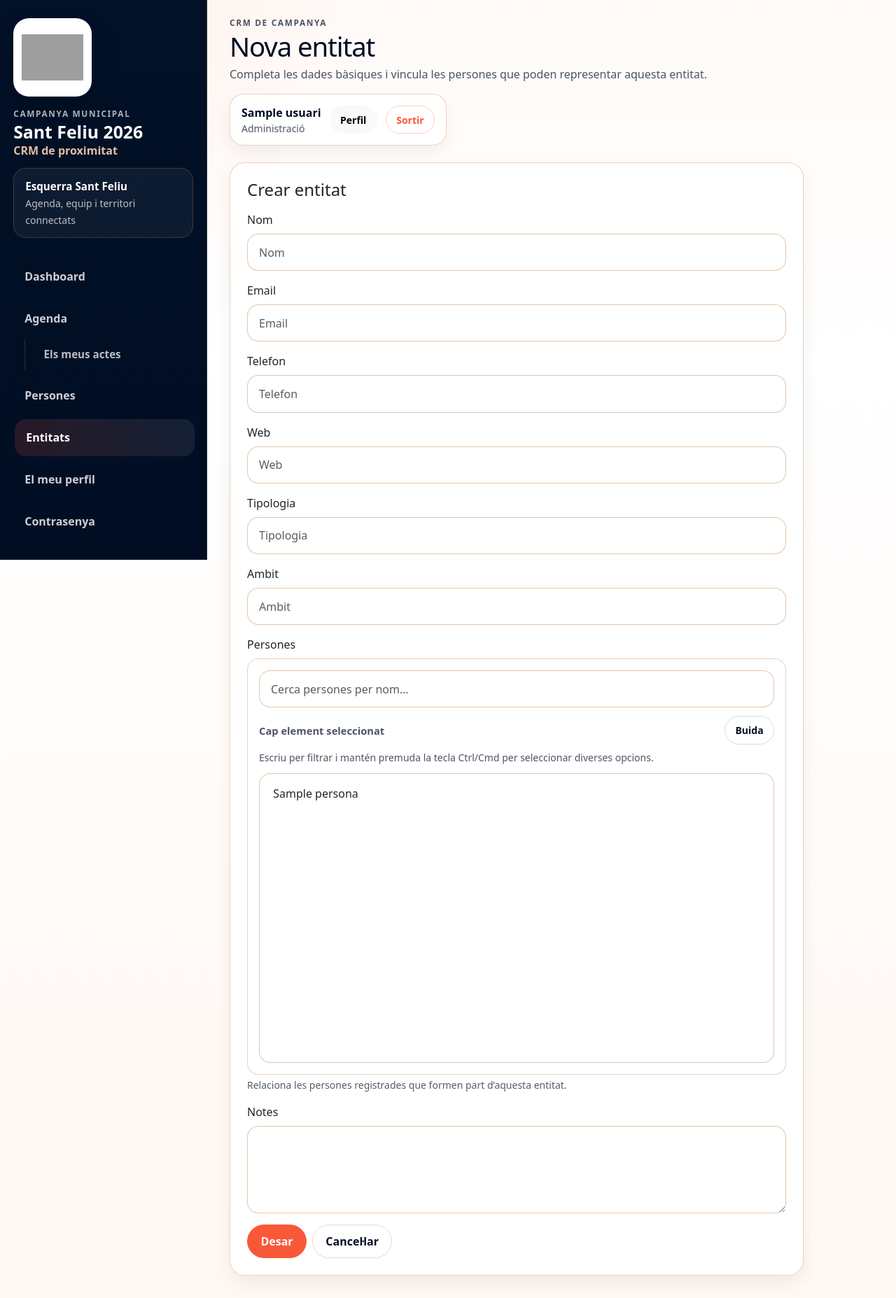
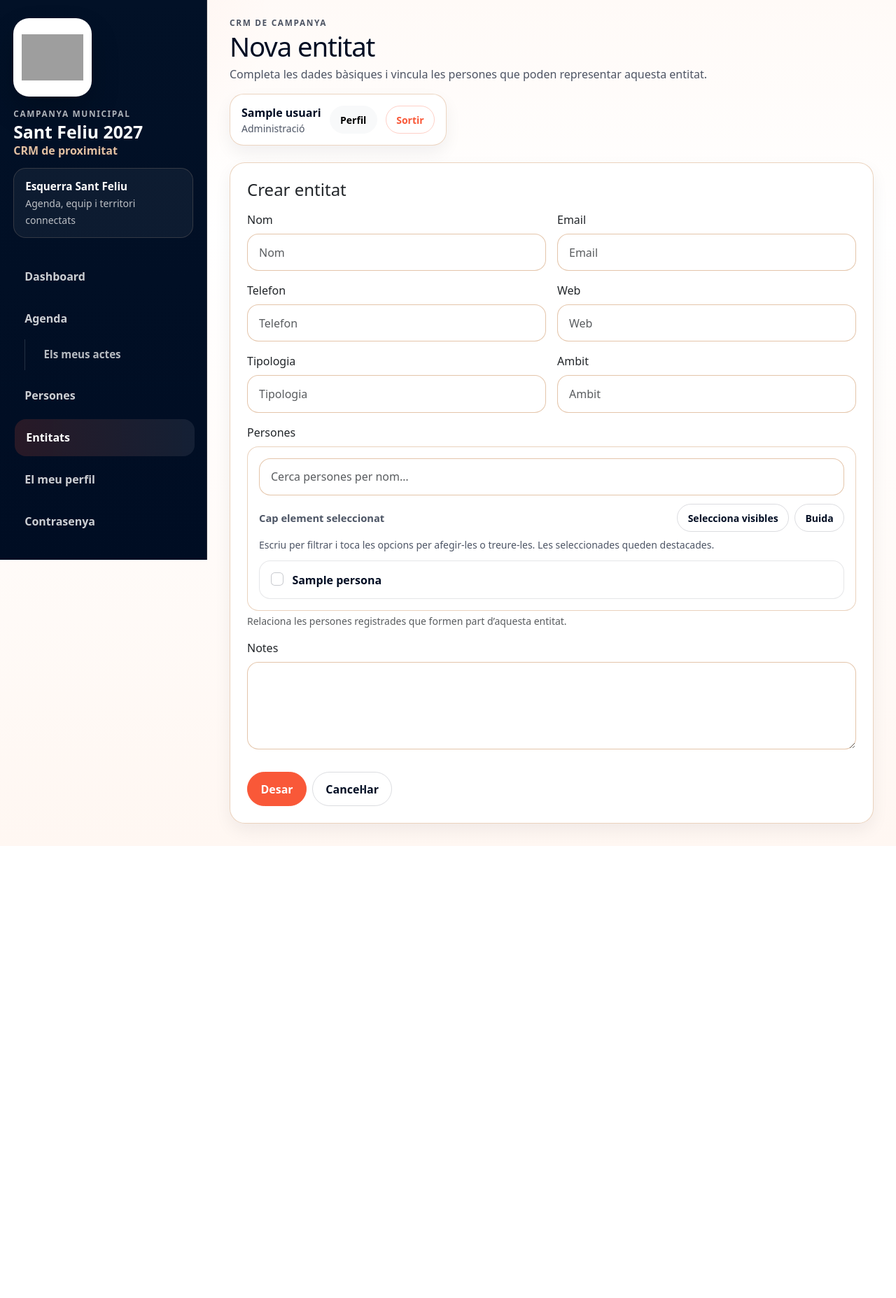
Before and after one commit to aitorivera11/crm-esquerrasantfeliu, a Django app: page /entitats/nova/ in a window 1280 px wide. Shown: the whole page at 70% size. After the commit the page ends 1209 px from the top, so only its background shows below. Run offline with Django 5.2, Linux system fonts and the light colour scheme; a user stored in the database is signed in; tables that the repository leaves empty hold one stand-in row (values such as "Sample post"); some libraries are stand-ins or nearby versions; grey boxes are pictures that could not be loaded.

Commit message:
Improve form layouts and multiselect UX

```diff
--- a/static/css/app.css
+++ b/static/css/app.css
@@ -219,6 +219,7 @@ a:hover { color: var(--accent); }
 .stat-label { color:var(--muted); font-weight:700; }
 .stack-gap > * + * { margin-top: .75rem; }
 .form-narrow { max-width: 820px; }
+.form-wide { max-width: 1280px; }
 .auth-shell { min-height: 100vh; display:grid; place-items:center; padding:1.5rem; }
 .login-shell { width: 100%; display:grid; place-items:center; }
 .login-card { width: min(100%, 560px); margin: 4vh auto; padding: 2rem; }
@@ -307,6 +308,32 @@ textarea.form-control { min-height: 120px; }
 .participacio-compact form { display:inline-flex; }
 .participacio-compact .btn { min-width: 5.5rem; }
 .auth-messages { width:min(100%, 560px); margin: 0 auto 1rem; }
+.responsive-form {
+    display: grid;
+    gap: 1rem;
+}
+.form-grid {
+    display: grid;
+    grid-template-columns: repeat(2, minmax(0, 1fr));
+    gap: 0 1rem;
+}
+.form-grid__item {
+    min-width: 0;
+}
+.form-grid__item--full {
+    grid-column: 1 / -1;
+}
+.sidebar-mobile-account {
+    padding-top: .35rem;
+}
+.sidebar-mobile-account__name {
+    color: white;
+    font-weight: 700;
+}
+.sidebar-mobile-account__role {
+    color: rgba(255,255,255,.68);
+    font-size: .92rem;
+}
 
 @media (max-width: 991.98px) {
     .app-sidebar { transform: translateX(-100%); transition: transform .2s ease; max-width: min(296px, calc(100vw - 1rem)); }
@@ -636,11 +663,19 @@ textarea.form-control { min-height: 120px; }
     display: grid;
     gap: .75rem;
 }
+.searchable-multiselect__search-wrap {
+    position: relative;
+}
 .searchable-multiselect__meta {
     display: flex;
     justify-content: space-between;
     align-items: center;
     gap: .75rem;
+    flex-wrap: wrap;
+}
+.searchable-multiselect__actions {
+    display: flex;
+    gap: .5rem;
     flex-wrap: wrap;
 }
 .searchable-multiselect__summary {
@@ -649,14 +684,107 @@ textarea.form-control { min-height: 120px; }
     color: var(--muted);
 }
 .searchable-multiselect select.form-select {
-    min-height: 15rem;
-    padding: .5rem;
+    display: none;
 }
-.searchable-multiselect select.form-select option {
-    border-radius: .7rem;
-    padding: .55rem .7rem;
-    margin-bottom: .15rem;
+.searchable-multiselect__selected {
+    display: flex;
+    flex-wrap: wrap;
+    gap: .45rem;
+}
+.searchable-multiselect__tag {
+    display: inline-flex;
+    align-items: center;
+    gap: .45rem;
+    padding: .45rem .7rem;
+    border-radius: 999px;
+    background: var(--accent-soft);
+    color: var(--accent);
+    font-weight: 700;
+    border: 1px solid rgba(249,88,56,.16);
+}
+.searchable-multiselect__tag button {
+    border: 0;
+    background: transparent;
+    color: inherit;
+    padding: 0;
+    line-height: 1;
+    font-weight: 900;
+}
+.searchable-multiselect__options {
+    display: grid;
+    grid-template-columns: repeat(auto-fit, minmax(220px, 1fr));
+    gap: .75rem;
+}
+.searchable-multiselect__group-label {
+    grid-column: 1 / -1;
+    font-size: .78rem;
+    text-transform: uppercase;
+    letter-spacing: .08em;
+    color: var(--muted);
+    font-weight: 700;
+    margin-top: .15rem;
+}
+.searchable-multiselect__option {
+    display: flex;
+    align-items: flex-start;
+    gap: .75rem;
+    width: 100%;
+    text-align: left;
+    padding: .9rem 1rem;
+    border-radius: 1rem;
+    border: 1px solid rgba(0,13,35,.1);
+    background: white;
+    transition: border-color .18s ease, box-shadow .18s ease, transform .18s ease;
+}
+.searchable-multiselect__option:hover {
+    transform: translateY(-1px);
+    border-color: rgba(249,88,56,.32);
+}
+.searchable-multiselect__option.is-selected {
+    border-color: rgba(249,88,56,.42);
+    box-shadow: 0 0 0 .2rem rgba(249,88,56,.10);
+    background: #fff8f4;
+}
+.searchable-multiselect__option-check {
+    width: 1.15rem;
+    height: 1.15rem;
+    border-radius: .35rem;
+    border: 1px solid rgba(0,13,35,.22);
+    flex: 0 0 auto;
+    margin-top: .1rem;
+    position: relative;
+    background: white;
+}
+.searchable-multiselect__option.is-selected .searchable-multiselect__option-check {
+    background: var(--accent);
+    border-color: var(--accent);
+}
+.searchable-multiselect__option.is-selected .searchable-multiselect__option-check::after {
+    content: "✓";
+    position: absolute;
+    inset: 50% auto auto 50%;
+    transform: translate(-50%, -58%);
+    color: white;
+    font-size: .78rem;
+    font-weight: 900;
+}
+.searchable-multiselect__option-label {
+    font-weight: 600;
+    color: var(--deep);
 }
 .searchable-multiselect__help {
     margin-top: -.25rem;
 }
+
+@media (max-width: 991.98px) {
+    .form-grid { grid-template-columns: 1fr; }
+}
+
+@media (max-width: 767.98px) {
+    .searchable-multiselect__actions .btn {
+        width: 100%;
+    }
+    .searchable-multiselect__options {
+        grid-template-columns: 1fr;
+    }
+}
--- a/static/js/app.js
+++ b/static/js/app.js
@@ -13,10 +13,15 @@ document.addEventListener('DOMContentLoaded', () => {
     const summary = container.querySelector('[data-searchable-multiselect-summary]');
     const empty = container.querySelector('[data-searchable-multiselect-empty]');
     const clearButton = container.querySelector('[data-searchable-multiselect-clear]');
+    const selectVisibleButton = container.querySelector('[data-searchable-multiselect-select-visible]');
+    const optionsList = Array.from(container.querySelectorAll('[data-searchable-multiselect-option]'));
+    const selectedContainer = container.querySelector('[data-searchable-multiselect-selected]');
 
-    if (!select || !input || !summary || !empty) return;
+    if (!select || !input || !summary || !empty || !selectedContainer) return;
 
     const options = Array.from(select.options);
+    const byValue = new Map(options.map((option) => [String(option.value), option]));
+    const optionButtons = new Map(optionsList.map((button) => [button.dataset.value, button]));
 
     const updateSummary = () => {
       const selected = options.filter((option) => option.selected);
@@ -29,6 +34,44 @@ document.addEventListener('DOMContentLoaded', () => {
       }
     };
 
+    const renderSelected = () => {
+      const selected = options.filter((option) => option.selected);
+      selectedContainer.innerHTML = '';
+
+      if (selected.length === 0) {
+        selectedContainer.classList.add('d-none');
+        return;
+      }
+
+      selected.forEach((option) => {
+        const tag = document.createElement('span');
+        tag.className = 'searchable-multiselect__tag';
+        tag.innerHTML = `<span>${option.text}</span><button type="button" aria-label="Treure ${option.text}">×</button>`;
+        tag.querySelector('button').addEventListener('click', () => {
+          option.selected = false;
+          syncButtonState(String(option.value));
+          select.dispatchEvent(new Event('change', { bubbles: true }));
+        });
+        selectedContainer.appendChild(tag);
+      });
+
+      selectedContainer.classList.remove('d-none');
+    };
+
+    const syncButtonState = (value) => {
+      const button = optionButtons.get(String(value));
+      const option = byValue.get(String(value));
+      if (!button || !option) return;
+      button.classList.toggle('is-selected', option.selected);
+      button.setAttribute('aria-pressed', option.selected ? 'true' : 'false');
+    };
+
+    const syncAllButtons = () => {
+      options.forEach((option) => syncButtonState(String(option.value)));
+      updateSummary();
+      renderSelected();
+    };
+
     const filterOptions = () => {
       const query = input.value.trim().toLowerCase();
       let visibleCount = 0;
@@ -36,6 +79,10 @@ document.addEventListener('DOMContentLoaded', () => {
       options.forEach((option) => {
         const matches = option.text.toLowerCase().includes(query);
         option.hidden = !matches;
+        const button = optionButtons.get(String(option.value));
+        if (button) {
+          button.classList.toggle('d-none', !matches);
+        }
         if (matches) visibleCount += 1;
       });
 
@@ -43,17 +90,38 @@ document.addEventListener('DOMContentLoaded', () => {
     };
 
     input.addEventListener('input', filterOptions);
-    select.addEventListener('change', updateSummary);
+    select.addEventListener('change', syncAllButtons);
+
+    optionsList.forEach((button) => {
+      button.addEventListener('click', () => {
+        const option = byValue.get(button.dataset.value);
+        if (!option) return;
+        option.selected = !option.selected;
+        syncButtonState(button.dataset.value);
+        select.dispatchEvent(new Event('change', { bubbles: true }));
+      });
+    });
 
     if (clearButton) {
       clearButton.addEventListener('click', () => {
         input.value = '';
+        options.forEach((option) => { option.selected = false; });
         filterOptions();
+        select.dispatchEvent(new Event('change', { bubbles: true }));
         input.focus();
       });
     }
 
-    updateSummary();
+    if (selectVisibleButton) {
+      selectVisibleButton.addEventListener('click', () => {
+        options.forEach((option) => {
+          if (!option.hidden) option.selected = true;
+        });
+        select.dispatchEvent(new Event('change', { bubbles: true }));
+      });
+    }
+
+    syncAllButtons();
     filterOptions();
   });
 });
--- a/templates/agenda/acte_form.html
+++ b/templates/agenda/acte_form.html
@@ -10,7 +10,7 @@
             <p class="text-muted mb-0">Els camps de configuració s’han reorganitzat perquè la lectura sigui molt més clara.</p>
         </div>
     </div>
-    <form method="post" class="acte-form-layout">
+    <form method="post" class="acte-form-layout responsive-form">
         {% csrf_token %}
         {% for error in form.non_field_errors %}<div class="alert alert-danger">{{ error }}</div>{% endfor %}
 
--- a/templates/base.html
+++ b/templates/base.html
@@ -22,7 +22,7 @@
                     <img class="brand-logo brand-logo-lg" src="https://www.esquerra.cat/wp-content/uploads/erc-logo.png" alt="Logo Esquerra Republicana">
                     <div>
                         <p class="eyebrow mb-1">Campanya municipal</p>
-                        <span class="brand-link">Sant Feliu 2026<span>CRM de proximitat</span></span>
+                        <span class="brand-link">Sant Feliu 2027<span>CRM de proximitat</span></span>
                     </div>
                 </a>
                 <div class="brand-logo-wrap">
@@ -47,7 +47,7 @@
                     {% block page_intro %}<p class="page-subtitle mb-0">Coordinació clara i ràpida.</p>{% endblock %}
                 </div>
             </div>
-            <div class="header-user card-shadow-sm">
+            <div class="header-user card-shadow-sm d-none d-md-flex">
                 <div>
                     <strong>{{ request.user.nom_complet|default:request.user.username }}</strong>
                     <div class="text-muted small">{{ request.user.get_rol_display }}</div>
--- a/templates/components/form_fields.html
+++ b/templates/components/form_fields.html
@@ -1,11 +1,13 @@
+<div class="form-grid">
 {% for field in form %}
-<div class="mb-3">
+<div class="mb-3 form-grid__item {% if field.field.widget.input_type == 'checkbox' or field.field.widget.allow_multiple_selected or field.field.widget.attrs.rows %}form-grid__item--full{% endif %}">
     <label class="form-label" for="{{ field.id_for_label }}">{{ field.label }}</label>
     {{ field }}
     {% if field.help_text %}<div class="form-text">{{ field.help_text }}</div>{% endif %}
     {% for error in field.errors %}<div class="invalid-feedback d-block">{{ error }}</div>{% endfor %}
 </div>
 {% endfor %}
+</div>
 {% for error in form.non_field_errors %}
 <div class="alert alert-danger">{{ error }}</div>
 {% endfor %}
--- a/templates/components/sidebar_nav.html
+++ b/templates/components/sidebar_nav.html
@@ -10,6 +10,15 @@
     {% if request.user.rol == 'ADMINISTRACIO' or request.user.rol == 'COORDINACIO' %}<a href="{% url 'entitats:entitat_list' %}" class="nav-link-side {% if request.resolver_match.namespace == 'entitats' %}active{% endif %}">Entitats</a>{% endif %}
     <a href="{% url 'usuaris:perfil' %}" class="nav-link-side {% if request.resolver_match.namespace == 'usuaris' and request.resolver_match.url_name == 'perfil' %}active{% endif %}">El meu perfil</a>
     <a href="{% url 'usuaris:canvi_password' %}" class="nav-link-side {% if request.resolver_match.namespace == 'usuaris' and request.resolver_match.url_name == 'canvi_password' %}active{% endif %}">Contrasenya</a>
+    <div class="sidebar-mobile-account d-md-none">
+        <div class="sidebar-section">Compte</div>
+        <div class="sidebar-mobile-account__name">{{ request.user.nom_complet|default:request.user.username }}</div>
+        <div class="sidebar-mobile-account__role">{{ request.user.get_rol_display }}</div>
+        <form method="post" action="{% url 'logout' %}" class="mt-2">
+            {% csrf_token %}
+            <button class="btn btn-sm btn-outline-light w-100">Sortir</button>
+        </form>
+    </div>
     {% if request.user.rol == 'ADMINISTRACIO' %}
         <div class="sidebar-section">Administració</div>
         <a href="{% url 'usuaris:admin_usuari_list' %}" class="nav-link-side nav-link-side-split {% if request.resolver_match.namespace == 'usuaris' and 'admin_usuari' in request.resolver_match.url_name %}active{% endif %}">
--- a/templates/entitats/entitat_form.html
+++ b/templates/entitats/entitat_form.html
@@ -3,9 +3,9 @@
 {% block page_title %}{% if object %}Editar entitat{% else %}Nova entitat{% endif %}{% endblock %}
 {% block page_intro %}<p class="page-subtitle mb-0">Completa les dades bàsiques i vincula les persones que poden representar aquesta entitat.</p>{% endblock %}
 {% block content %}
-<section class="card card-panel form-narrow panel-section">
+<section class="card card-panel form-wide panel-section">
     <h2 class="h4 mb-3">{% if object %}Editar entitat{% else %}Crear entitat{% endif %}</h2>
-    <form method="post">
+    <form method="post" class="responsive-form">
         {% csrf_token %}
         {% include 'components/form_fields.html' with form=form %}
         <div class="d-flex gap-2 flex-wrap">
--- a/templates/persones/persona_form.html
+++ b/templates/persones/persona_form.html
@@ -2,9 +2,9 @@
 {% block title %}Persona{% endblock %}
 {% block page_title %}{% if object %}Editar persona{% else %}Nova persona{% endif %}{% endblock %}
 {% block content %}
-<section class="card card-panel form-narrow panel-section">
+<section class="card card-panel form-wide panel-section">
     <h2 class="h4 mb-3">{% if object %}Editar persona{% else %}Crear persona{% endif %}</h2>
-    <form method="post">
+    <form method="post" class="responsive-form">
         {% csrf_token %}
         {% include 'components/form_fields.html' with form=form %}
         <div class="d-flex gap-2 flex-wrap">
--- a/templates/registration/login.html
+++ b/templates/registration/login.html
@@ -7,7 +7,7 @@
             <img class="login-logo" src="https://www.esquerra.cat/wp-content/uploads/erc-logo.png" alt="Logo Esquerra Republicana">
             <div>
                 <p class="eyebrow mb-2">CRM de campanya</p>
-                <h1 class="h2 mb-2">Sant Feliu 2026</h1>
+                <h1 class="h2 mb-2">Sant Feliu 2027</h1>
                 <p class="text-muted mb-0">Accés intern a agenda, persones i coordinació.</p>
             </div>
         </div>
--- a/templates/usuaris/admin/usuari_form.html
+++ b/templates/usuaris/admin/usuari_form.html
@@ -2,12 +2,12 @@
 {% block title %}Usuari{% endblock %}
 {% block page_title %}{% if object %}Editar usuari{% else %}Nou usuari{% endif %}{% endblock %}
 {% block content %}
-<section class="card card-panel form-narrow">
+<section class="card card-panel form-wide panel-section">
     <div class="mb-3">
         <h2 class="h4 mb-1">{% if object %}Editar usuari{% else %}Crear usuari{% endif %}</h2>
         <p class="text-muted mb-0">Gestiona dades bàsiques, rol, tipus intern i estat d'accés.</p>
     </div>
-    <form method="post">
+    <form method="post" class="responsive-form">
         {% csrf_token %}
         {% include 'components/form_fields.html' with form=form %}
         <div class="d-flex gap-2 flex-wrap">
--- a/templates/widgets/searchable_select_multiple.html
+++ b/templates/widgets/searchable_select_multiple.html
@@ -1,5 +1,6 @@
 <div class="searchable-multiselect" data-searchable-multiselect>
     <div class="searchable-multiselect__toolbar">
+        <div class="searchable-multiselect__search-wrap">
             <input
                 type="search"
                 class="form-control searchable-multiselect__search"
@@ -8,13 +9,37 @@
                 data-searchable-multiselect-input
                 aria-label="Cercar opcions per {{ widget.name }}"
             >
+        </div>
         <div class="searchable-multiselect__meta">
             <span class="searchable-multiselect__summary" data-searchable-multiselect-summary>{{ widget.summary_text }}</span>
+            <div class="searchable-multiselect__actions">
+                <button type="button" class="btn btn-sm btn-outline-secondary" data-searchable-multiselect-select-visible>Selecciona visibles</button>
                 <button type="button" class="btn btn-sm btn-outline-secondary" data-searchable-multiselect-clear>Buida</button>
             </div>
         </div>
+    </div>
     <div class="searchable-multiselect__help text-muted small" id="{{ widget.attrs.id }}_search_help">
-        Escriu per filtrar i mantén premuda la tecla Ctrl/Cmd per seleccionar diverses opcions.
+        Escriu per filtrar i toca les opcions per afegir-les o treure-les. Les seleccionades queden destacades.
+    </div>
+    <div class="searchable-multiselect__selected d-none" data-searchable-multiselect-selected></div>
+    <div class="searchable-multiselect__options" data-searchable-multiselect-options>
+        {% for group_name, group_choices, group_index in widget.optgroups %}
+            {% if group_name %}
+                <div class="searchable-multiselect__group-label">{{ group_name }}</div>
+            {% endif %}
+            {% for option in group_choices %}
+                <button
+                    type="button"
+                    class="searchable-multiselect__option{% if option.selected %} is-selected{% endif %}"
+                    data-searchable-multiselect-option
+                    data-value="{{ option.value|stringformat:'s' }}"
+                    data-label="{{ option.label }}"
+                >
+                    <span class="searchable-multiselect__option-check" aria-hidden="true"></span>
+                    <span class="searchable-multiselect__option-label">{{ option.label }}</span>
+                </button>
+            {% endfor %}
+        {% endfor %}
     </div>
     <div class="searchable-multiselect__empty text-muted small d-none" data-searchable-multiselect-empty>
         {{ widget.empty_text }}
```
Also changed, not shown: agenda/migrations/0003_actetipus_acte_aforament_acte_fi_acte_punt_trobada_and_more.py, agenda/migrations/0005_acte_entitats_relacionades_and_more.py, entitats/migrations/0001_initial.py, usuaris/migrations/0002_usuari_tipus.py, usuaris/migrations/0004_alter_usuari_tipus.py. Lines whose indentation alone changed are shown as unchanged.
